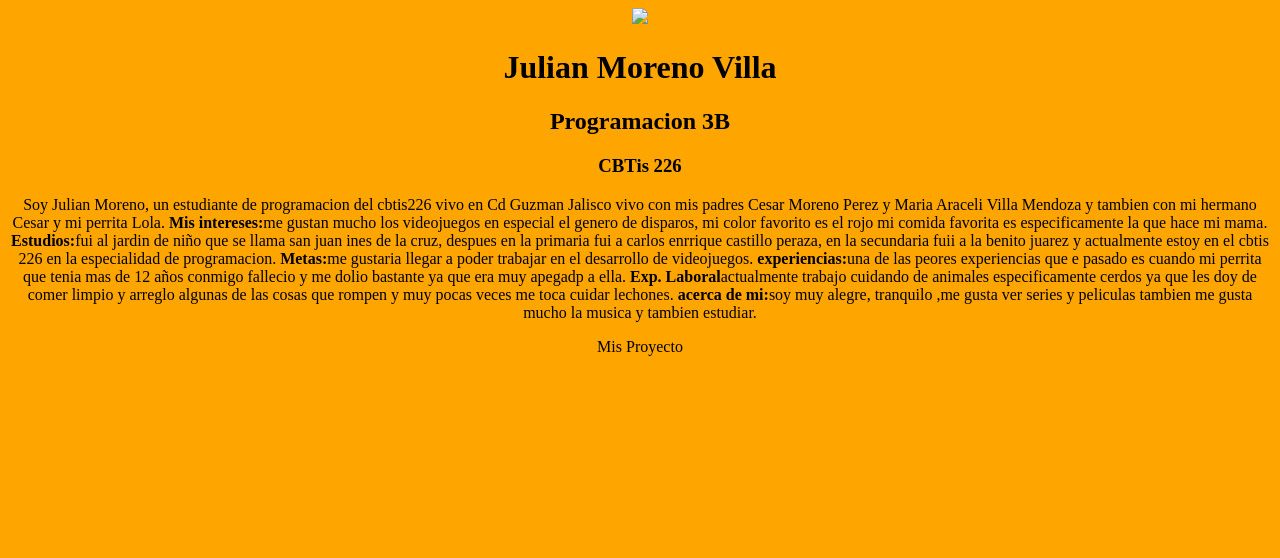
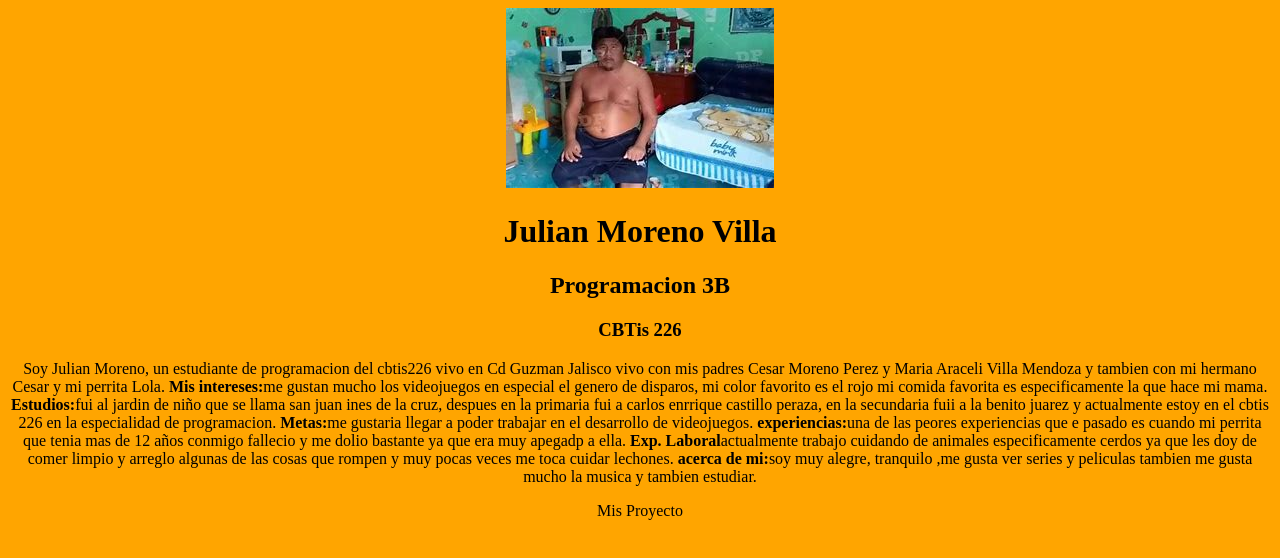
Before and after one commit to mrcoquetoTC/autobiografiajulian.github.io, a plain HTML site: page index.html in a window 1280 px wide. Drawn offline with Linux system fonts and the light colour scheme.

Commit message:
index.html

```diff
--- a/index.html
+++ b/index.html
@@ -8,7 +8,7 @@
     <title>autobiografia</title>
 </head>
 <body><center>
-    <img src="imagen.jpg">
+    <img src="imagen.png">
 
     <h1>Julian Moreno Villa </h1>
     <h2>Programacion 3B</h2>
```
